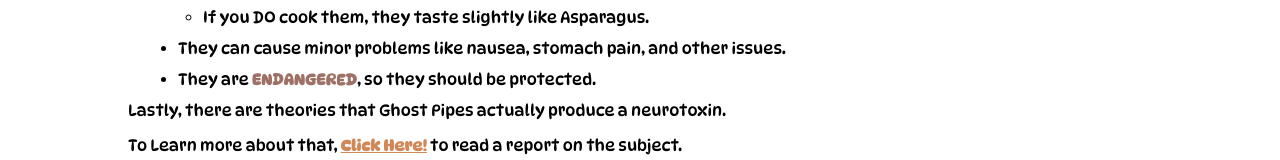
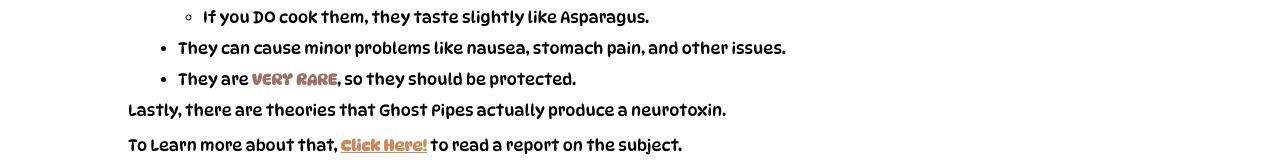
Before and after one commit to CJ-Eilenstine/ghost-pipes, a Next.js app: page /toxicity in a window 1280 px wide. Shown: the part 397-557 px from the top of the page. Built offline with nearby package versions, Linux system fonts and the light colour scheme.

Commit message:
Tox Page Text Fixes

```diff
--- a/src/app/toxicity/page.js
+++ b/src/app/toxicity/page.js
@@ -38,7 +38,7 @@ export default function Toxicity() {
             </li>
             <li>
               They are{" "}
-              <span className={toxicityStyles.importantText}>ENDANGERED</span>,
+              <span className={toxicityStyles.importantText}>VERY RARE</span>,
               so they should be protected.
             </li>
           </ul>
```
